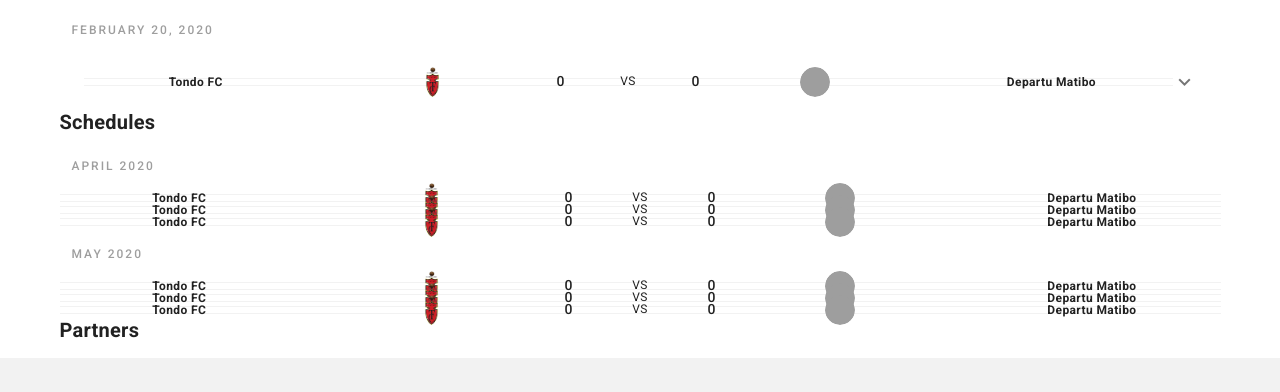
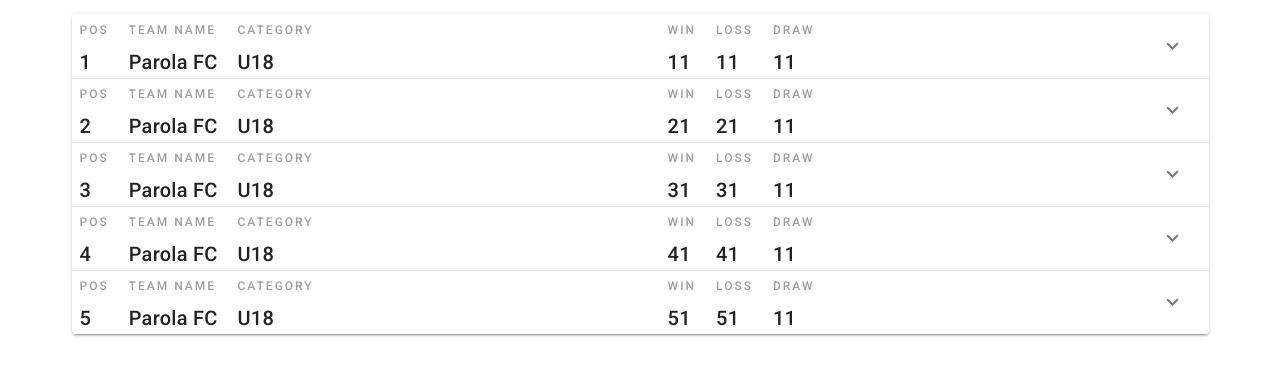
Before and after one commit to bastilavarias/tondo-football-club, a Nuxt app: page /supremo-league in a window 1280 px wide. Shown: the part 780-1172 px from the top of the page. Built offline with nearby package versions, Linux system fonts and the light colour scheme; grey boxes are pictures that could not be loaded.

Commit message:
added league table.

```diff
--- /dev/null
+++ b/components/7s-match-item.vue
@@ -0,0 +1,67 @@
+<template>
+  <div id="match-item">
+    <v-row dense align="center" justify="space-between">
+      <v-row dense align="center">
+        <v-col cols="4" md="5">
+          <v-row justify="space-around" align="center">
+            <span class="d-none d-sm-inline-block caption font-weight-bold">Tondo FC</span>
+            <v-avatar :size="30">
+              <v-img :src="require('../assets/logos/tondoFC.png')"></v-img>
+            </v-avatar>
+          </v-row>
+        </v-col>
+        <v-col cols="4" md="2">
+          <v-row justify="space-around" align="center">
+            <span class="subtitle-2">0</span>
+            <span class="caption">VS</span>
+            <span class="subtitle-2">0</span>
+          </v-row>
+        </v-col>
+        <v-col cols="4" md="5">
+          <v-row justify="space-around" align="center">
+            <v-avatar :size="30">
+              <v-img :src="require('../assets/logos/teamMatu.png')"></v-img>
+            </v-avatar>
+            <span class="d-none d-sm-inline-block caption font-weight-bold">Departibo Matu</span>
+          </v-row>
+        </v-col>
+      </v-row>
+      <v-btn class="text-capitalize font-weight-bold" text small @click="isMatchDetailsOpen = true" v-if="matchDetails">
+        ...
+      </v-btn>
+    </v-row>
+    <match-item-details :is-open="isMatchDetailsOpen"
+                        v-on:close-dialog="isMatchDetailsOpen = false"></match-item-details>
+  </div>
+</template>
+
+<script>
+    import utilities from "../plugins/utilities";
+    import MatchItemDetails from "./match-item-details";
+
+    export default {
+        name: "seven-s-match-item",
+
+        props: {
+            matchDetails: {
+                type: Object,
+                required: false
+            }
+        },
+
+        components: {MatchItemDetails},
+
+        mixins: [utilities],
+
+        data: () => ({
+            isMatchDetailsOpen: false
+        })
+    };
+</script>
+
+<style scoped>
+  #match-item {
+    border-top: 1px solid #f2f2f2;
+    border-bottom: 1px solid #f2f2f2;
+  }
+</style>
--- /dev/null
+++ b/components/league-table.vue
@@ -0,0 +1,57 @@
+<template>
+  <v-expansion-panels>
+    <v-expansion-panel
+      v-for="(_,i) in 5"
+      :key="i"
+    >
+      <v-expansion-panel-header>
+        <v-row align="center" justify="space-between">
+          <div>
+            <v-row dense align="center" justify="center">
+              <div class="mr-5 text-left">
+                <span class="overline grey--text d-block">POS</span>
+                <span class="title">{{i + 1}}</span>
+              </div>
+              <div class="mr-5 text-left">
+                <span class="overline grey--text d-block">Team Name</span>
+                <span class="title">Parola FC</span>
+              </div>
+              <div class="text-left">
+                <span class="overline grey--text d-block">Category</span>
+                <span class="title">U18</span>
+              </div>
+            </v-row>
+          </div>
+          <div>
+            <v-row dense align="center" justify="center">
+              <div class="mr-5 text-left">
+                <span class="overline grey--text d-block">Win</span>
+                <span class="title">{{i + 1}}1</span>
+              </div>
+              <div class="mr-5 text-left">
+                <span class="overline grey--text d-block">Loss</span>
+                <span class="title">{{i + 1}}1</span>
+              </div>
+              <div class="text-left">
+                <span class="overline grey--text d-block">Draw</span>
+                <span class="title">11</span>
+              </div>
+            </v-row>
+          </div>
+          <div></div>
+        </v-row>
+      </v-expansion-panel-header>
+      <v-expansion-panel-content>
+        Lorem ipsum dolor sit amet, consectetur adipiscing elit, sed do eiusmod tempor incididunt ut labore et dolore
+        magna aliqua. Ut enim ad minim veniam, quis nostrud exercitation ullamco laboris nisi ut aliquip ex ea commodo
+        consequat.
+      </v-expansion-panel-content>
+    </v-expansion-panel>
+  </v-expansion-panels>
+</template>
+
+<script>
+    export default {
+        name: "league-table"
+    };
+</script>
--- /dev/null
+++ b/components/match-item-details.vue
@@ -0,0 +1,53 @@
+<template>
+  <v-dialog width="750" persistent @click:outside="$emit('close-dialog')" v-model="isOpen">
+    <v-card>
+      <v-card-title>Match Details</v-card-title>
+      <v-card-text>
+        <v-row>
+          <v-col cols="12" md="5" order="2" order-md="1">
+            <p><span class="font-weight-bold">Teams:</span> Tondo FC VS Departivo Matu</p>
+            <p><span class="font-weight-bold">Date:</span> February 5, 2020 6:00 PM</p>
+            <p><span class="font-weight-bold">Location:</span> Lorem ipsum dolor sit amet.</p>
+            <p><span class="font-weight-bold">Category:</span> Open</p>
+            <p><span class="font-weight-bold">Season:</span> 7</p>
+            <p><span class="font-weight-bold">Game Result:</span> N/A</p>
+          </v-col>
+          <v-col cols="12" md="7" order="1" order-md="2">
+            <v-card>
+              <v-img :src="require('../assets/posters/84655947_651944322013837_1566462606795866112_o.jpg')"></v-img>
+            </v-card>
+          </v-col>
+        </v-row>
+      </v-card-text>
+      <v-card-title>Tondo FC's Lineup</v-card-title>
+      <v-card-text>
+        <template v-for="n in 5">
+          <div :key="n">
+            <small class="caption d-block">Position</small>
+            <template v-for="n in 6">
+              <v-chip color="primary" small label class="white--text ma-1" :key="n">Player Name</v-chip>
+            </template>
+          </div>
+          <div class="mb-3"></div>
+        </template>
+      </v-card-text>
+      <v-card-actions>
+        <div class="flex-grow-1"></div>
+        <v-btn text class="black--text" @click="$emit('close-dialog')">Close</v-btn>
+      </v-card-actions>
+    </v-card>
+  </v-dialog>
+</template>
+
+<script>
+    export default {
+        name: "match-item-details",
+
+        props: {
+            isOpen: {
+                type: Boolean,
+                required: true
+            }
+        }
+    };
+</script>
--- a/components/match-item.vue
+++ /dev/null
@@ -1,42 +0,0 @@
-<template>
-  <div id="match-item">
-    <v-row dense align="center">
-      <v-col cols="4" md="5">
-        <v-row justify="space-around" align="center">
-          <span class="d-none d-sm-block caption font-weight-bold">Tondo FC</span>
-          <v-avatar :size="30">
-            <v-img :src="require('../assets/logos/tondoFC.png')"></v-img>
-          </v-avatar>
-        </v-row>
-      </v-col>
-      <v-col cols="4" md="2">
-        <v-row justify="space-around" align="center">
-          <span class="subtitle-2">0</span>
-          <span class="caption">VS</span>
-          <span class="subtitle-2">0</span>
-        </v-row>
-      </v-col>
-      <v-col cols="4" md="5">
-        <v-row justify="space-around" align="center">
-          <v-avatar :size="30">
-            <v-img :src="require('../assets/logos/teamMatu.png')"></v-img>
-          </v-avatar>
-          <span class="d-none d-sm-block caption font-weight-bold">Departu Matibo</span>
-        </v-row>
-      </v-col>
-    </v-row>
-  </div>
-</template>
-
-<script>
-    export default {
-        name: "match-item"
-    };
-</script>
-
-<style scoped>
-  #match-item {
-    border-top: 1px solid #f2f2f2;
-    border-bottom: 1px solid #f2f2f2;
-  }
-</style>
--- a/components/match-schedule-item.vue
+++ /dev/null
@@ -1,55 +0,0 @@
-<template>
-  <div>
-    <template v-if="scheduleDetails">
-      <v-expansion-panels flat>
-        <v-expansion-panel
-
-        >
-          <v-expansion-panel-header>
-            <match-item></match-item>
-          </v-expansion-panel-header>
-          <v-expansion-panel-content class="text-center">
-            <div class="body-1 mb-5">Lorem ipsum dolor sit amet, consectetur adipisicing elit. Deserunt, sit.</div>
-            <v-row dense align="center" justify="center">
-              <v-avatar :size="isOnMobile ? '50' : '120'" :class="`${isOnMobile ? 'mr-5' : 'mr-10'}`">
-                <v-img :src="require('../assets/logos/tondoFC.png')"></v-img>
-              </v-avatar>
-              <span class="title">VS</span>
-              <v-avatar :size="isOnMobile ? '50' : '120'" :class="`${isOnMobile ? 'ml-5' : 'ml-10'}`">
-              <v-img :src="require('../assets/logos/teamMatu.png')"></v-img>
-              </v-avatar>
-            </v-row>
-            <p class="overline mt-10 mb-5">Tondo FC's Team Lineup</p>
-            <template v-for="n in 12">
-              <player-chip :key="n" class-name="ma-2"></player-chip>
-            </template>
-          </v-expansion-panel-content>
-        </v-expansion-panel>
-      </v-expansion-panels>
-    </template>
-    <template v-else>
-      <match-item></match-item>
-    </template>
-  </div>
-</template>
-
-<script>
-    import MatchItem from "./match-item";
-    import PlayerChip from "./player-chip";
-    import utilities from "../plugins/utilities";
-
-    export default {
-        name: "match-schedule-item",
-
-        components: {PlayerChip, MatchItem},
-
-        props: {
-            scheduleDetails: {
-                type: Object,
-                required: false
-            }
-        },
-
-        mixins: [utilities]
-    };
-</script>
--- a/pages/7s-league.vue
+++ b/pages/7s-league.vue
@@ -40,29 +40,25 @@
         <v-container>
           <span class="overline grey--text mb-0">February 20, 2020</span>
         </v-container>
-        <match-schedule-item :schedule-details="{}"></match-schedule-item>
+        <seven-s-match-item :match-details="{}"></seven-s-match-item>
       </generic-content-holder>
+      <div class="mb-5"></div>
       <generic-content-holder class="white" title="Tondo FC's Schedules"
                               :is-centered="isOnMobile" font-type="title">
         <v-container>
           <span class="overline grey--text">April 2020</span>
         </v-container>
         <template v-for="n in 3">
-          <match-schedule-item :key="n"></match-schedule-item>
-          <template v-if="n < 3">
-            <div class="mb-1"></div>
-          </template>
+          <seven-s-match-item :key="n"></seven-s-match-item>
+          <div class="mb-1"></div>
         </template>
         <v-container>
           <span class="overline grey--text">May 2020</span>
         </v-container>
         <template v-for="n in 3">
-          <match-schedule-item :key="n"></match-schedule-item>
-          <template v-if="n < 3">
-            <div class="mb-1"></div>
-          </template>
+          <seven-s-match-item :key="n"></seven-s-match-item>
+          <div class="mb-1"></div>
         </template>
-
       </generic-content-holder>
       <generic-content-holder class="white" title="Partners"
                               :is-centered="isOnMobile" font-type="title">
@@ -78,16 +74,15 @@
 
 <script>
     import MainNavBar from "../layouts/partials/main-nav-bar";
-    import MatchItem from "../components/match-item";
-    import MatchScheduleItem from "../components/match-schedule-item";
     import GenericGallery from "../components/generic-gallery";
     import GenericContentHolder from "../components/generic-content-holder";
     import utilities from "../plugins/utilities";
+    import SevenSMatchItem from "../components/7s-match-item";
 
     export default {
         name: "seven-s-league",
 
-        components: {GenericContentHolder, GenericGallery, MatchScheduleItem, MatchItem, MainNavBar},
+        components: {SevenSMatchItem, GenericContentHolder, GenericGallery, MainNavBar},
 
         mixins: [utilities]
     };
--- a/pages/supremo-league.vue
+++ b/pages/supremo-league.vue
@@ -30,39 +30,38 @@
           </generic-content-holder>
         </v-col>
       </v-row>
+      <generic-content-holder class="white" title="League Table"
+                              :is-centered="isOnMobile" font-type="title">
+        <v-container>
+          <league-table :key="n"></league-table>
+        </v-container>
+      </generic-content-holder>
+      <div class="mb-10"></div>
       <generic-content-holder class="white" title="Upcoming Match"
                               :is-centered="isOnMobile" font-type="title">
         <v-container>
-          <span class="overline grey--text mb-0">February 20, 2020</span>
+          <v-card>
+            <v-img :src="require('../assets/posters/84919703_651988492009420_6689470159758819328_o.jpg')"></v-img>
+          </v-card>
         </v-container>
-        <match-schedule-item :schedule-details="{}"></match-schedule-item>
       </generic-content-holder>
+      <div class="mb-10"></div>
       <generic-content-holder class="white" title="Schedules"
                               :is-centered="isOnMobile" font-type="title">
-        <v-container>
-          <span class="overline grey--text">April 2020</span>
-        </v-container>
-        <template v-for="n in 3">
-          <match-schedule-item :key="n"></match-schedule-item>
-          <template v-if="n < 3">
-            <div class="mb-1"></div>
-          </template>
-        </template>
         <v-container>
           <span class="overline grey--text">May 2020</span>
         </v-container>
         <template v-for="n in 3">
-          <match-schedule-item :key="n"></match-schedule-item>
-          <template v-if="n < 3">
-            <div class="mb-1"></div>
-          </template>
+          <seven-s-match-item :key="n"></seven-s-match-item>
+          <div class="mb-1"></div>
         </template>
-
       </generic-content-holder>
+      <div class="mb-10"></div>
       <generic-content-holder class="white" title="Partners"
                               :is-centered="isOnMobile" font-type="title">
       </generic-content-holder>
     </v-container>
+    <div class="mb-10"></div>
     <generic-content-holder class-name="bg-dirty-white" title="Supremo League Gallery" is-centered has-separator
                             font-type="display-1">
       <div class="mb-10"></div>
@@ -72,15 +71,16 @@
 </template>
 
 <script>
-    import MatchScheduleItem from "../components/match-schedule-item";
     import utilities from "../plugins/utilities";
     import GenericContentHolder from "../components/generic-content-holder";
     import GenericGallery from "../components/generic-gallery";
+    import SevenSMatchItem from "../components/7s-match-item";
+    import LeagueTable from "../components/league-table";
 
     export default {
         name: "supremo-league",
 
-        components: {GenericGallery, GenericContentHolder, MatchScheduleItem},
+        components: {LeagueTable, SevenSMatchItem, GenericGallery, GenericContentHolder},
 
         mixins: [utilities]
     };
```
Also changed, not shown: components/generic-gallery.vue (+5 -4 lines), assets/posters/84655947_651944322013837_1566462606795866112_o.jpg (added), assets/posters/84919703_651988492009420_6689470159758819328_o.jpg (added).
